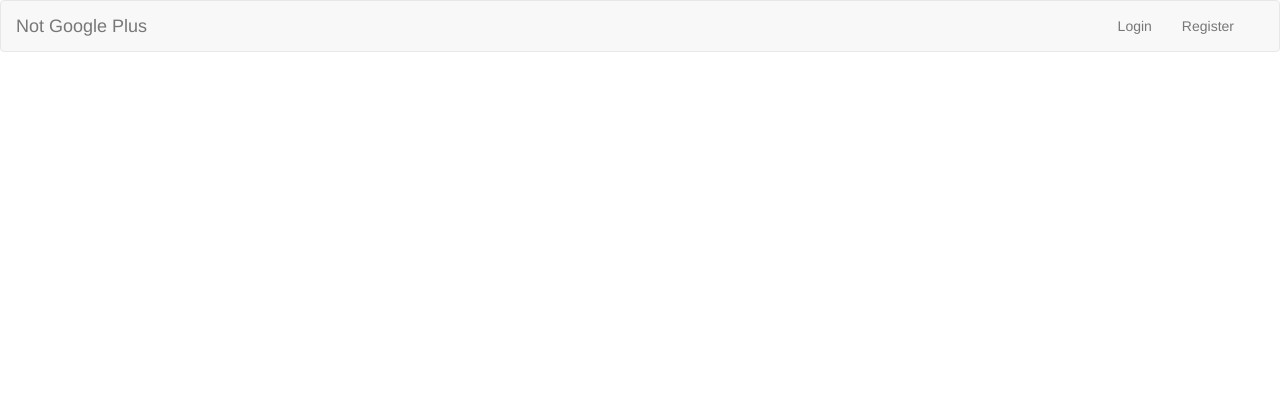
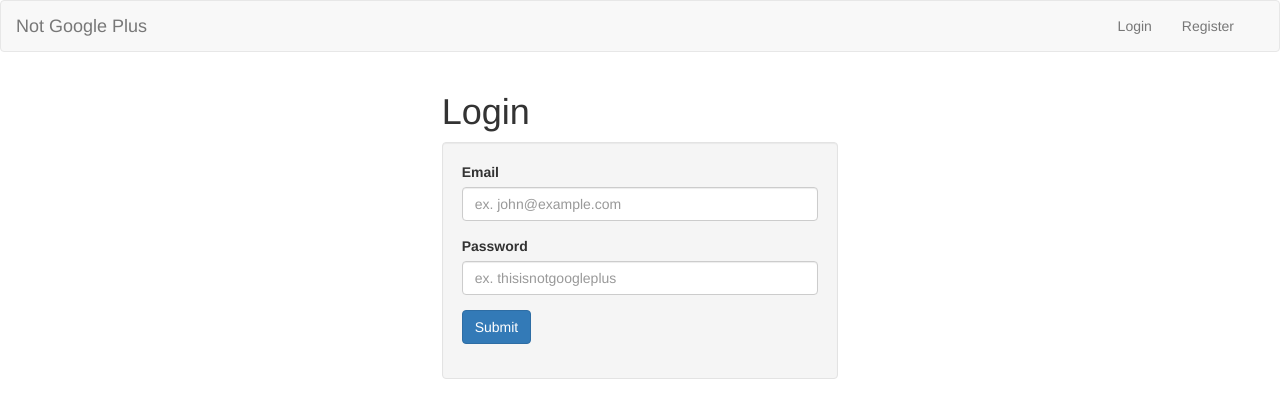
Before and after one commit to tommyz7/social-website-django-angular, a Django app: page /login in a window 1280 px wide. Shown: the top 418 px of the page. Run offline with Django 3.2, Linux system fonts and the light colour scheme; tables that the repository leaves empty hold one stand-in row (values such as "Sample post"); some libraries are stand-ins or nearby versions.

Commit message:
Add login route to angular, login template, add login js file to django javascript

```diff
--- a/social_website_django_angular/static/javascripts/social-djangular.routes.js
+++ b/social_website_django_angular/static/javascripts/social-djangular.routes.js
@@ -12,6 +12,10 @@
 			controller: 'RegisterController',
 			controllerAs: 'regCtl',
 			templateUrl: 'static/templates/authentication/register.html'
+		}).when('/login', {
+		    controller: 'LoginController',
+		    controllerAs: 'loginCtl',
+		    templateUrl: 'static/templates/authentication/login.html'
 		}).otherwise('/');
 	}
 })();
--- /dev/null
+++ b/social_website_django_angular/static/templates/authentication/login.html
@@ -0,0 +1,25 @@
+<div class="row">
+    <div class="col-md-4 col-md-offset-4">
+        <h1>Login</h1>
+
+        <div class="well">
+            <form role="form" ng-submit="loginCtl.login()">
+                <div class="alert alert-danger" ng-show="error" ng-bind="error"></div>
+
+                <div class="form-group">
+                    <label for="login__email">Email</label>
+                    <input type="text" class="form-control" id="login__email" ng-model="loginCtl.email" placeholder="ex. john@example.com" />
+                </div>
+
+                <div class="form-group">
+                    <label for="login__password">Password</label>
+                    <input type="password" class="form-control" id="login__password" ng-model="loginCtl.password" placeholder="ex. thisisnotgoogleplus" />
+                </div>
+
+                <div class="form-group">
+                    <button type="submit" class="btn btn-primary">Submit</button>
+                </div>
+            </form>
+        </div>
+    </div>
+</div>
--- a/social_website_django_angular/templates/javascripts.html
+++ b/social_website_django_angular/templates/javascripts.html
@@ -21,3 +21,4 @@
 
 <script type="text/javascript" src="{% static 'javascripts/authentication/services/authentication.service.js' %}"></script>
 <script type="text/javascript" src="{% static 'javascripts/authentication/controllers/register.controller.js' %}"></script>
+<script type="text/javascript" src="{% static 'javascripts/authentication/controllers/login.controller.js' %}"></script>
```
